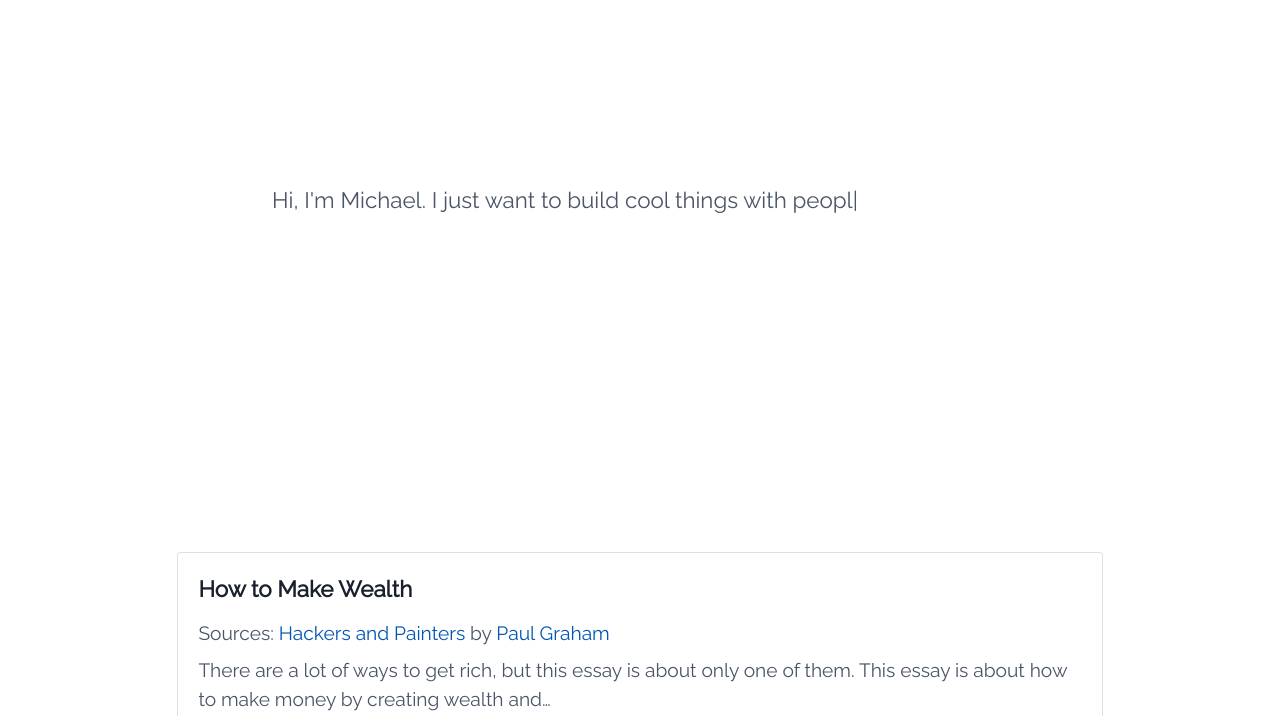
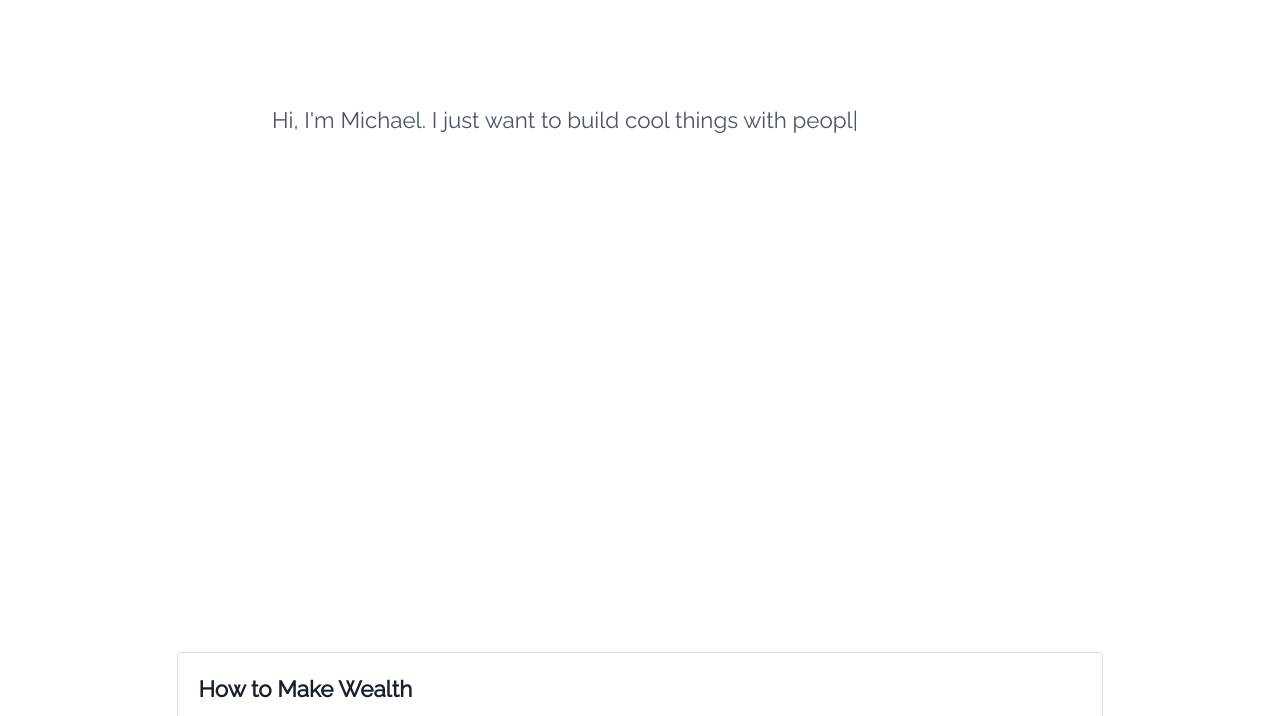
Before and after one commit to michaelmcguiness/personal-website-gatsby, a Gatsby site: page / in a window 1280 px wide. Shown: the part 62-778 px from the top of the page. Built offline with nearby package versions, Linux system fonts and the light colour scheme; Gatsby itself is replaced by a stand-in of ours.

Commit message:
minor styling changes

```diff
--- a/src/components/Intro.js
+++ b/src/components/Intro.js
@@ -4,8 +4,9 @@ import Typist from "react-typist"
 const styles = {
   maxWidth: "50rem",
   fontSize: "1.4rem",
-  margin: "10rem auto",
+  margin: "5rem auto",
   padding: "2rem",
+  minHeight: "500px",
 }
 const Intro = props => {
   return (
--- a/src/pages/index.js
+++ b/src/pages/index.js
@@ -8,9 +8,7 @@ import Intro from "../components/Intro"
 const IndexPage = () => (
   <Layout>
     <SEO title="Home" />
-    <div style={{ height: "400px" }}>
-      <Intro />
-    </div>
+    <Intro />
     <StaticQuery
       query={IndexQuery}
       render={data => {
```
